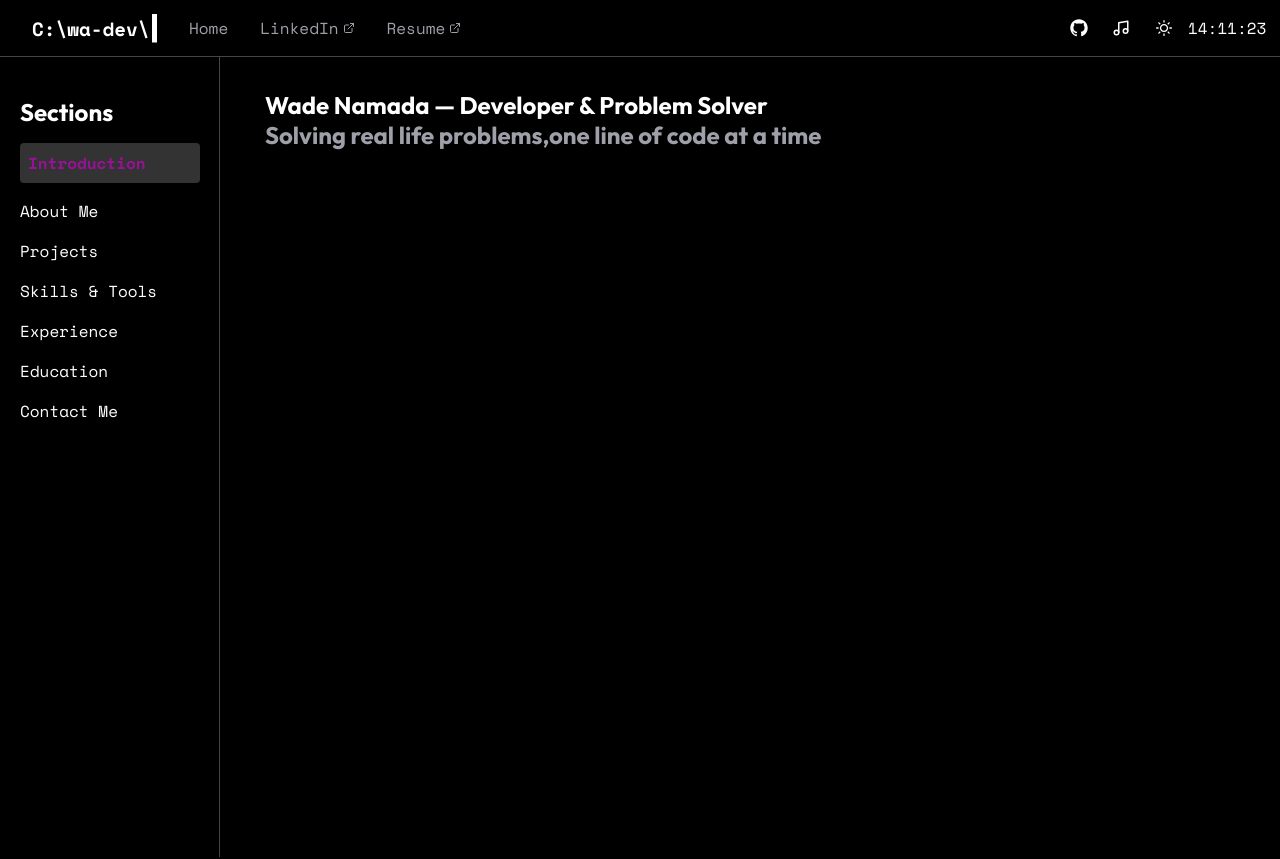
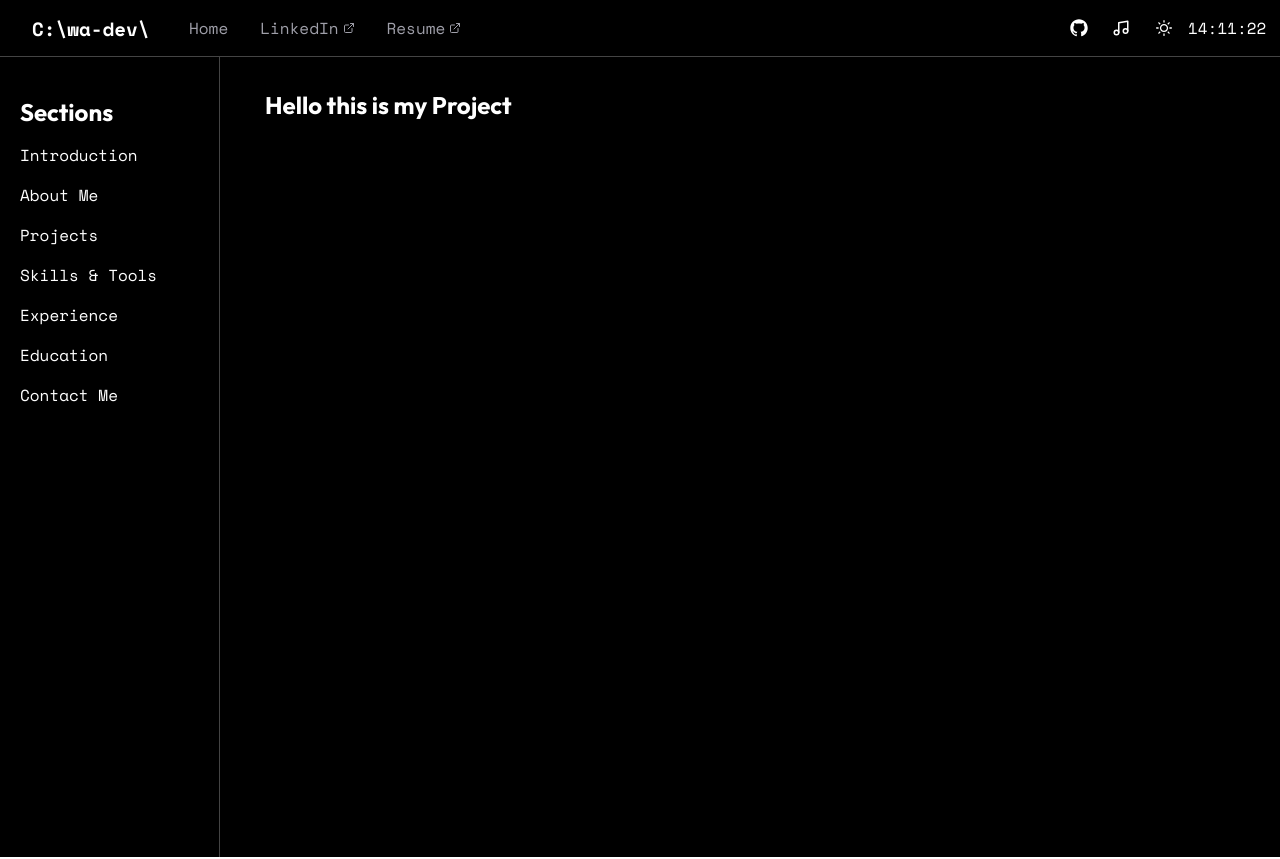
Before and after one commit to wade00000/My-Portfolio, a React (Vite) app: page /projects/spotify-analytics in a window 1280 px wide. Shown: the top 859 px of the page. Built offline with nearby package versions, Linux system fonts and the light colour scheme.

Commit message:
feat: add routing for project details page through react router

```diff
--- a/src/App.css
+++ b/src/App.css
@@ -339,7 +339,14 @@ a {
   font-size: 0.85rem;
   padding: 4px 12px;
   background: rgba(154, 16, 154, 0.1);
+  transition: all 0.3s ease;
+
   border: 1px solid rgba(154, 16, 154, 0.3);
   border-radius: 12px;
   color: rgb(154, 16, 154);
+  box-shadow: 0 4px 8px 0 rgba(154, 16, 154, 0.2);
 }
+
+.tech-tag:hover {
+  box-shadow: 0 8px 16px 0 rgba(154, 16, 154, 0.2);
+}
--- a/src/App.jsx
+++ b/src/App.jsx
@@ -2,7 +2,7 @@ import { useEffect, useState,useRef } from 'react'
 import './App.css'
 import NavBar from './components/NavBar'
 import SideBar from './components/SideBar'
-import Content from './components/Content'
+import { Outlet } from 'react-router-dom';
 
 function App() {
   const [hours,setHours] = useState(0)
@@ -83,9 +83,10 @@ function App() {
       />
       <div className="container">
         <SideBar activeSection={activeSection}/>
-        <Content
-          setActiveSection={setActiveSection}
-          activeSection={activeSection}
+        <Outlet
+          context={{
+            setActiveSection
+          }}
         />
 
       </div>
--- a/src/components/Content.jsx
+++ b/src/components/Content.jsx
@@ -1,8 +1,10 @@
 import { useEffect, useState,useRef } from 'react'
 import Card from './Card'
+import { useOutletContext } from "react-router"
 
 
-function Content({setActiveSection}){
+function Content(){
+  const {setActiveSection} = useOutletContext()
 
     const observerRef = useRef(null)
 
@@ -50,7 +52,7 @@ return(
         title="Project Name"
         image="https://i.pinimg.com/736x/82/a3/3a/82a33a43be59e913b58efbdfd64e281e.jpg"
         techStack={['Tech', 'Tech', 'Tech']}
-        link=""
+        link="projects/spotify-analytics"
       />
       <Card
         title="Project Name"
--- a/src/main.jsx
+++ b/src/main.jsx
@@ -1,13 +1,9 @@
-import { StrictMode } from 'react'
-import { createRoot } from 'react-dom/client'
-import { BrowserRouter } from 'react-router'
-import './index.css'
-import App from './App.jsx'
+import ReactDOM from "react-dom/client";
+import { createBrowserRouter, RouterProvider } from "react-router-dom";
+import routes from "./routes.jsx";
+import "./index.css"
 
-createRoot(document.getElementById('root')).render(
+const router = createBrowserRouter(routes);
 
-    <BrowserRouter>
-     <App />
-    </BrowserRouter>
-
-)
+const root = ReactDOM.createRoot(document.getElementById("root"));
+root.render(<RouterProvider router={router} />);
--- /dev/null
+++ b/src/projects/SpotifyProject.jsx
@@ -0,0 +1,12 @@
+import "../App.css"
+
+export default function SpotifyProject(){
+    return(
+        <div className="content">
+            <section>
+                <h1>Hello this is my Project</h1>
+            </section>
+        </div>
+
+    )
+}
--- a/src/routes.jsx
+++ b/src/routes.jsx
@@ -1,21 +1,22 @@
-import App from "./App";
+import App from './App'
+import Content from './components/Content'
+import SpotifyProject from "./projects/SpotifyProject"
+
 const routes = [
   {
     path: "/",
-    element: <LandingPage />,
-    errorElement: <ErrorPage />,
-  },
-  {
-    path: "/app",
-    element: <App />,
+    element: <App />, // parent
     children: [
       {
-        index: true,
-        element: <Home />,
+        index: true, // renders at "/"
+        element:  <Content/>
       },
-    ],
-  },
-];
+      {
+        path: "projects/spotify-analytics",
+        element: <SpotifyProject />
+      }
+    ]
+  }
+]
 
-
-export default routes;
+export default routes
```
